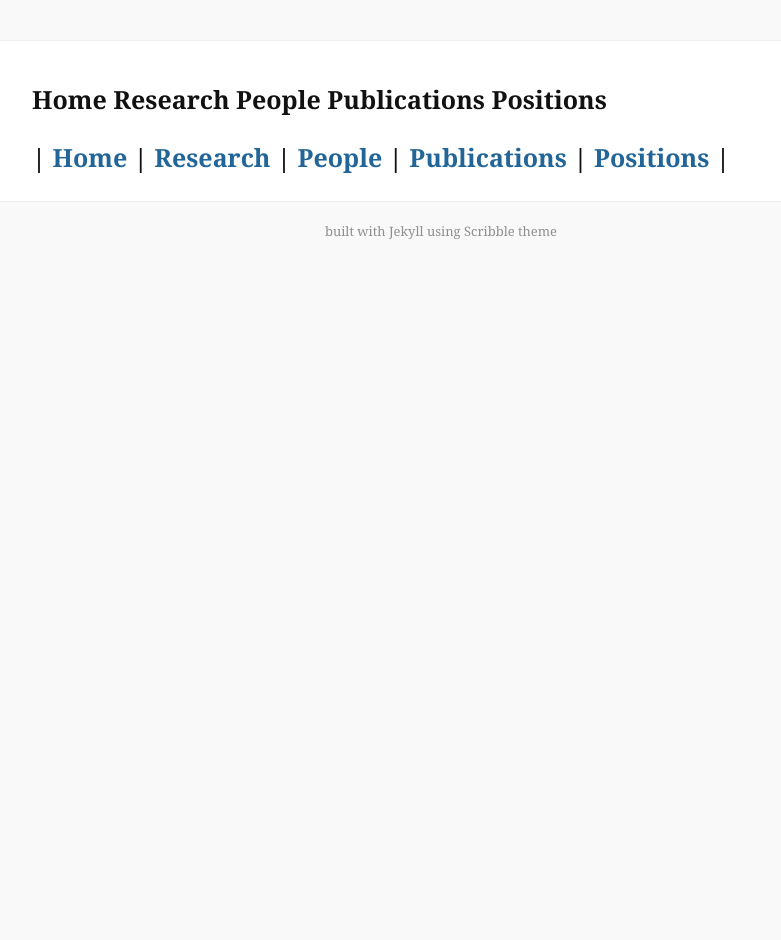
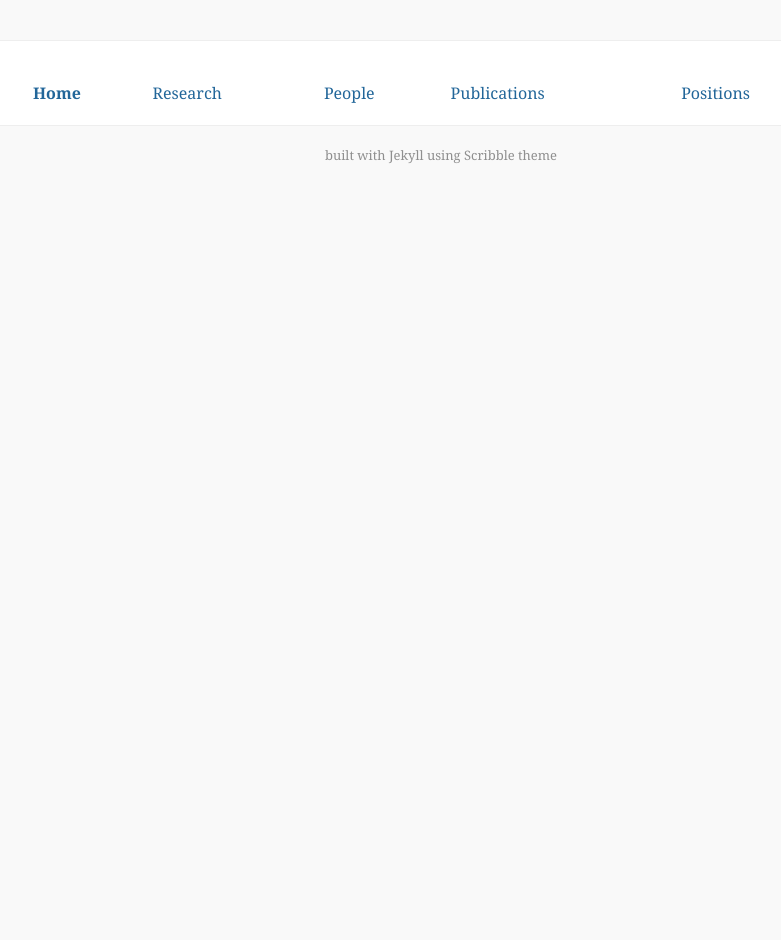
Before and after one commit to comatphys/comatphys.github.io, a Jekyll site: the page built from cv_md/header.md, in a window 1280 px wide. Shown: the whole page, without its empty margins (199-980 px from the left). Built offline with Jekyll 4.4.1, drawn with Linux system fonts in a browser that asks for light colours; our own code applies the rules of GitHub Pages for plain Markdown files; comment, search, counter and statistics services are not loaded; part of the change alters nothing that is shown.

Commit message:
Update header.md

```diff
--- a/cv_md/header.md
+++ b/cv_md/header.md
@@ -1 +1,6 @@
-# | [Home](/index.md) | [Research](/index.md) | [People](/index.md) | [Publications](/index.md) | [Positions](/index.md) |
+<style>
+  table {
+    width: 100%;
+  }
+</style>
+| [**Home**](/index.md) | [Research](/index.md) | [People](/index.md) | [Publications](/index.md) | [Positions](/index.md) |
```
